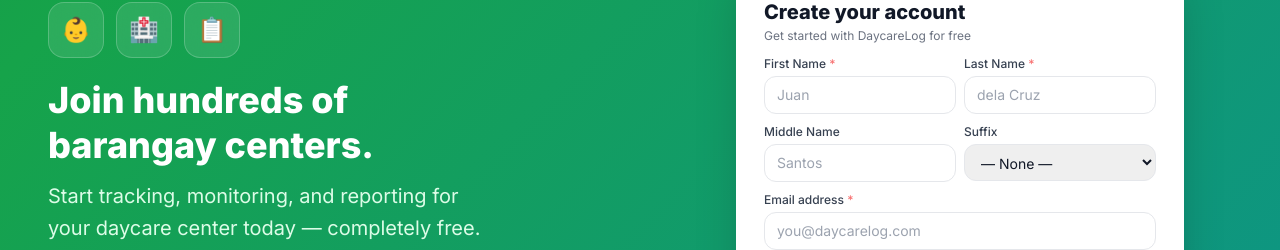
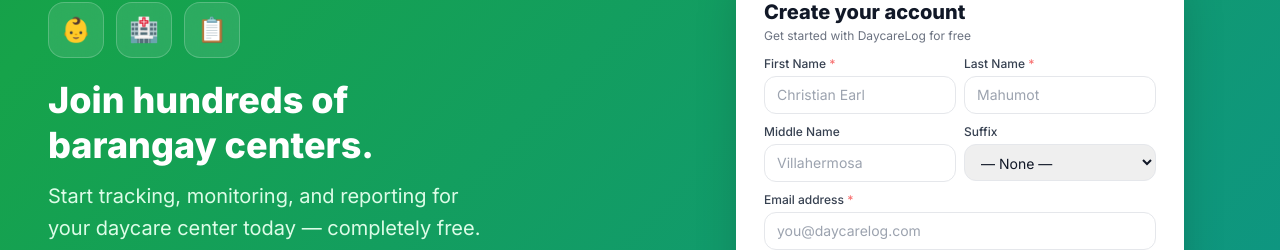
Before and after one commit to earl1605/daycarelog, a React (Vite) app in the folder web/: page /register in a window 1280 px wide. Shown: the part 216-466 px from the top of the page. Built offline with nearby package versions, Linux system fonts and the light colour scheme.

Commit message:
style(web): personalize the Register page name placeholders
Co-Authored-By: Claude Sonnet 5 <noreply@anthropic.com>

```diff
--- a/web/src/pages/Register.jsx
+++ b/web/src/pages/Register.jsx
@@ -133,12 +133,12 @@ export default function Register() {
               <div>
                 <label className="block text-xs font-medium text-gray-700 mb-1">First Name <span className="text-red-400">*</span></label>
                 <input type="text" value={firstName} onChange={handleCapitalizedNameInput(setFirstName)}
-                  placeholder="Juan" className={inputClass} autoComplete="given-name" autoCapitalize="words" />
+                  placeholder="Christian Earl" className={inputClass} autoComplete="given-name" autoCapitalize="words" />
               </div>
               <div>
                 <label className="block text-xs font-medium text-gray-700 mb-1">Last Name <span className="text-red-400">*</span></label>
                 <input type="text" value={lastName} onChange={handleCapitalizedNameInput(setLastName)}
-                  placeholder="dela Cruz" className={inputClass} autoComplete="family-name" autoCapitalize="words" />
+                  placeholder="Mahumot" className={inputClass} autoComplete="family-name" autoCapitalize="words" />
               </div>
             </div>
 
@@ -146,7 +146,7 @@ export default function Register() {
               <div>
                 <label className="block text-xs font-medium text-gray-700 mb-1">Middle Name</label>
                 <input type="text" value={middleName} onChange={handleCapitalizedNameInput(setMiddleName)}
-                  placeholder="Santos" className={inputClass} autoComplete="additional-name" autoCapitalize="words" />
+                  placeholder="Villahermosa" className={inputClass} autoComplete="additional-name" autoCapitalize="words" />
               </div>
               <div>
                 <label className="block text-xs font-medium text-gray-700 mb-1">Suffix</label>
```
